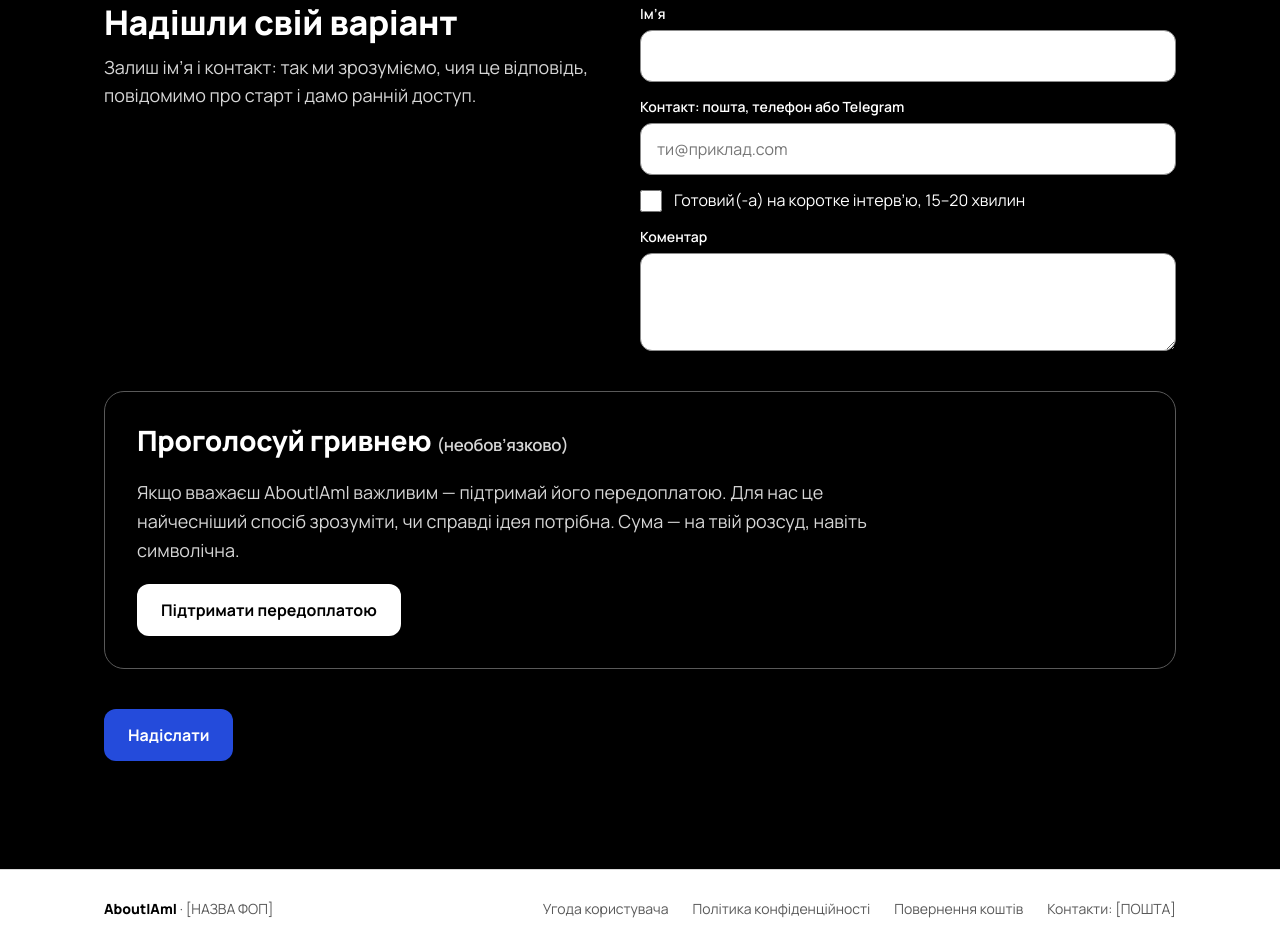
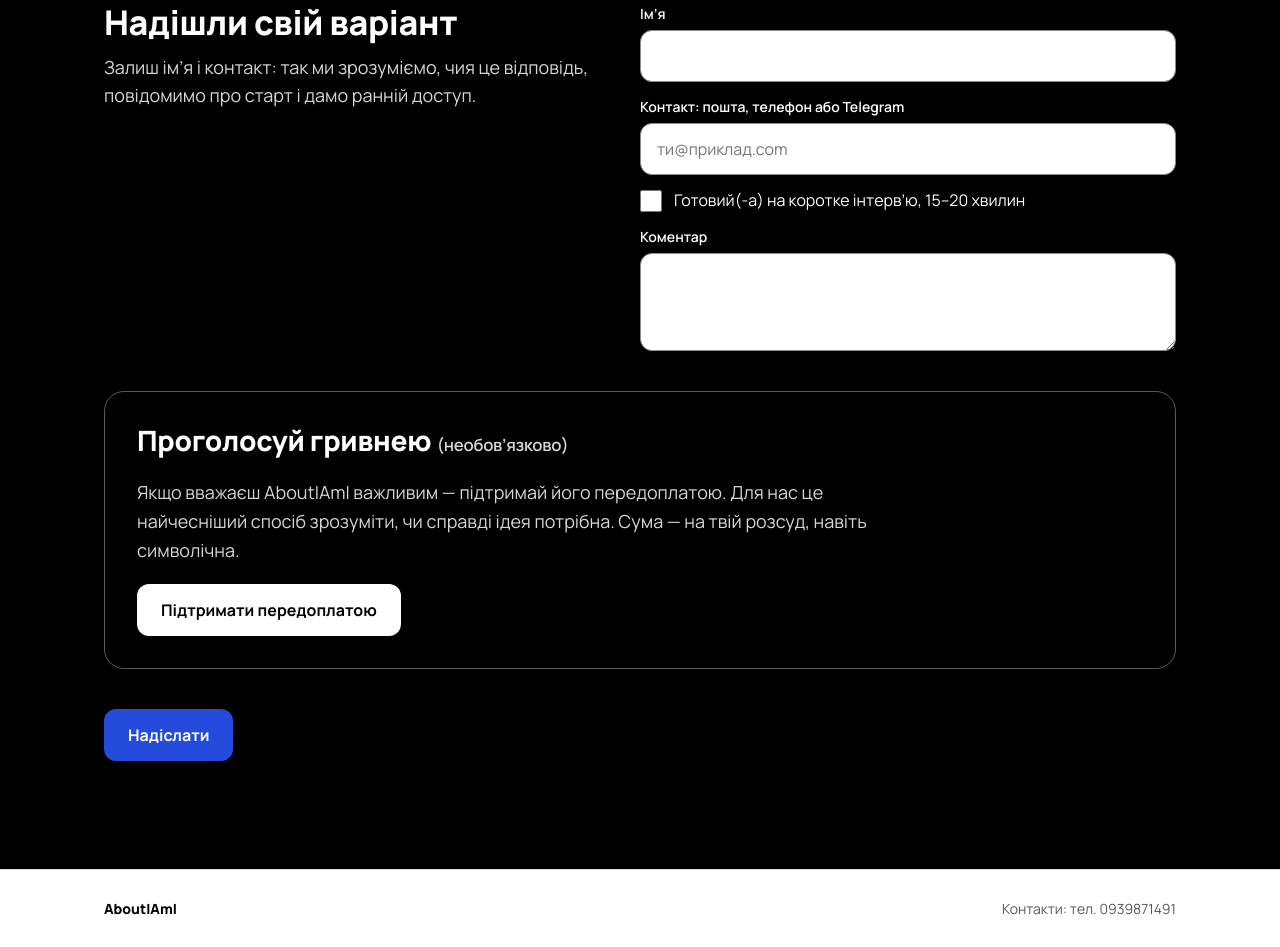
Before and after one commit to danyllukandrey-cloud/aboutiami, a plain HTML site: page index.html in a window 1280 px wide. Shown: the part 4572-5519 px from the top of the page. Drawn offline with Linux system fonts and the light colour scheme.

Commit message:
Footer: real contact, hide documents that do not exist yet
Co-Authored-By: Claude Fable 5.2 <noreply@anthropic.com>
Claude-Session: https://claude.ai/code/session_01Tpfxo3VRHV9KdDK3gUB49H

```diff
--- a/index.html
+++ b/index.html
@@ -348,7 +348,7 @@ footer nav{display:flex;flex-wrap:wrap;gap:12px 24px}
     TERMS_URL: '',    // угода користувача
     PRIVACY_URL: '',  // політика конфіденційності
     REFUND_URL: '',   // повернення коштів
-    EMAIL: ''         // пошта для звʼязку
+    CONTACT: 'тел. 0939871491'   // контакт у підвалі
   };
 
   /* Мітка групи в посиланні: …/#friends або …/?g=friends */
@@ -601,18 +601,17 @@ footer nav{display:flex;flex-wrap:wrap;gap:12px 24px}
         }).catch(function () {});
       }
     });
-    $('legal-name').textContent = ' · ' + (CONFIG.LEGAL_NAME || '[НАЗВА ФОП]');
+    $('legal-name').textContent = CONFIG.LEGAL_NAME ? ' · ' + CONFIG.LEGAL_NAME : '';
     var links = [['Угода користувача', CONFIG.TERMS_URL], ['Політика конфіденційності', CONFIG.PRIVACY_URL], ['Повернення коштів', CONFIG.REFUND_URL]];
     var host = $('legal-links');
     links.forEach(function (l) {
-      var el;
-      if (l[1]) { el = document.createElement('a'); el.href = l[1]; el.target = '_blank'; el.rel = 'noopener'; }
-      else { el = document.createElement('span'); }
+      if (!l[1]) return;   // документа ще немає — не показуємо
+      var el = document.createElement('a'); el.href = l[1]; el.target = '_blank'; el.rel = 'noopener';
       el.textContent = l[0];
       host.appendChild(el);
     });
     var c = document.createElement('span');
-    c.textContent = 'Контакти: ' + (CONFIG.EMAIL || '[ПОШТА]');
+    c.textContent = 'Контакти: ' + CONFIG.CONTACT;
     host.appendChild(c);
   })();
 
```
